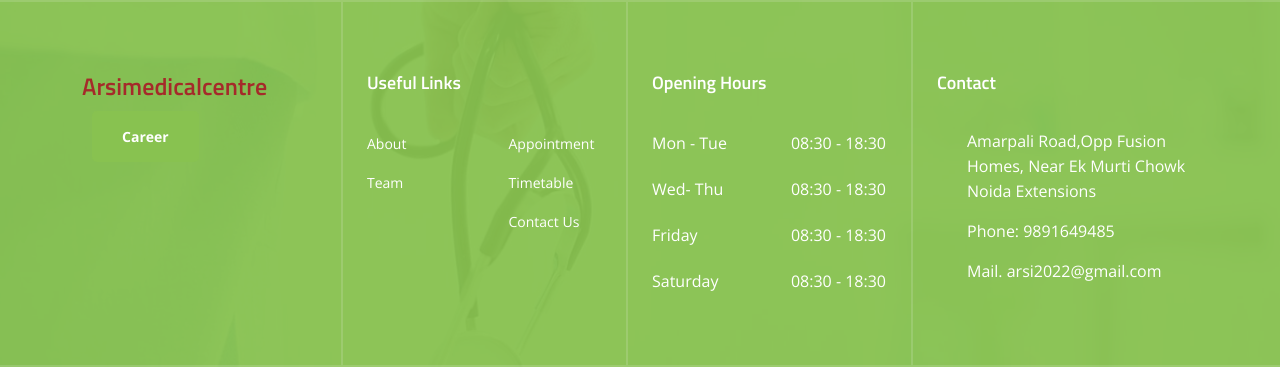
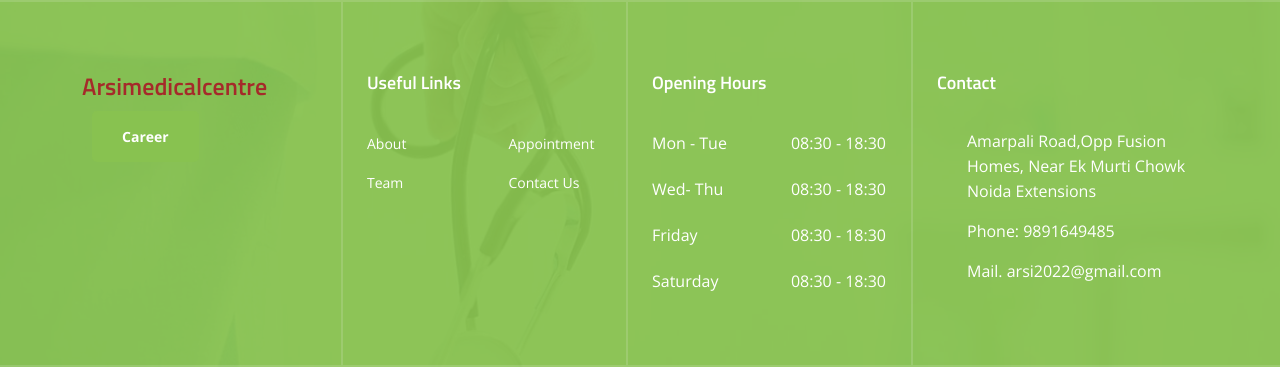
Before and after one commit to lzycrazy/myrepo, a Django app: page /about in a window 1280 px wide. Shown: the part 1867-2234 px from the top of the page. Run offline with Django 3.2, Linux system fonts and the light colour scheme; data comes from the database, SQL or seed files in the repository; some libraries are stand-ins or nearby versions.

Commit message:
Update base.html

```diff
--- a/templates/base.html
+++ b/templates/base.html
@@ -241,7 +241,7 @@
                                     <ul>
                                         <li><a href="/appointment">Appointment</a></li>
                                         <!-- <li><a href="blog-single-sidebar.html">Gallery</a></li> -->
-                                        <li><a href="/time_table">Timetable</a></li>
+<!--                                         <li><a href="/time_table">Timetable</a></li> -->
                                         <!-- <li><a href="project_details.html">Project Details</a></li> -->
                                         <li><a href="/contact">Contact Us</a></li>
                                     </ul>
```
